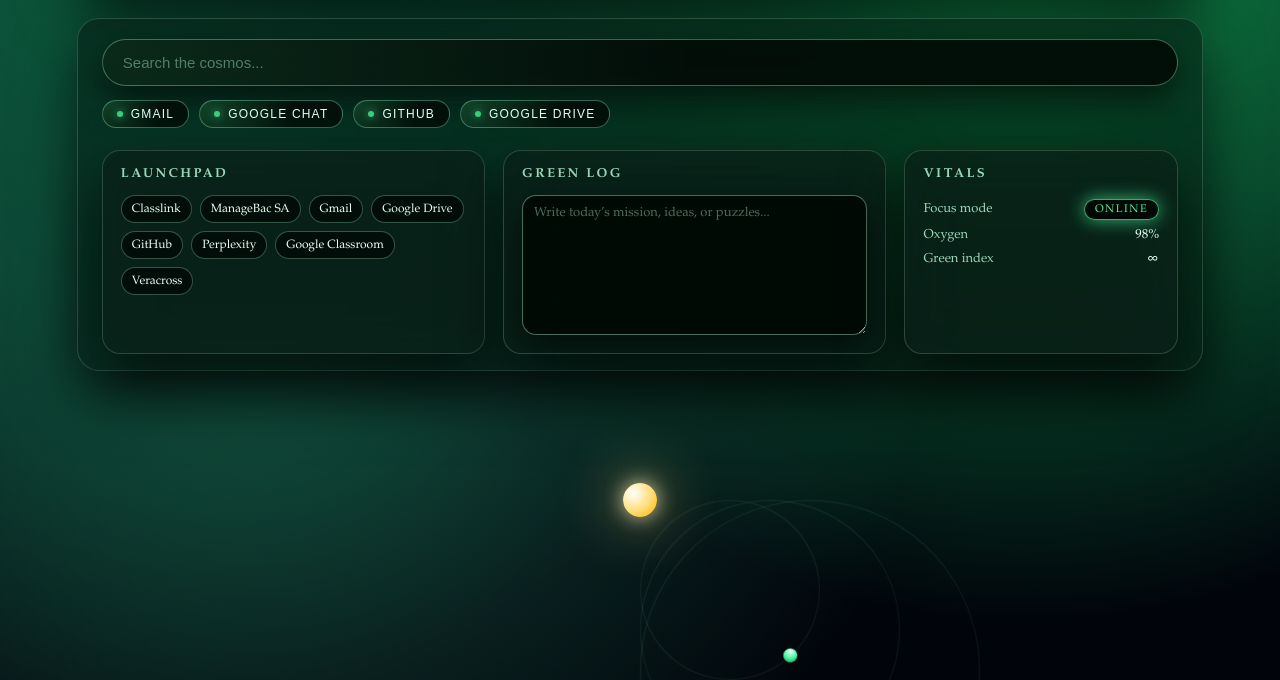
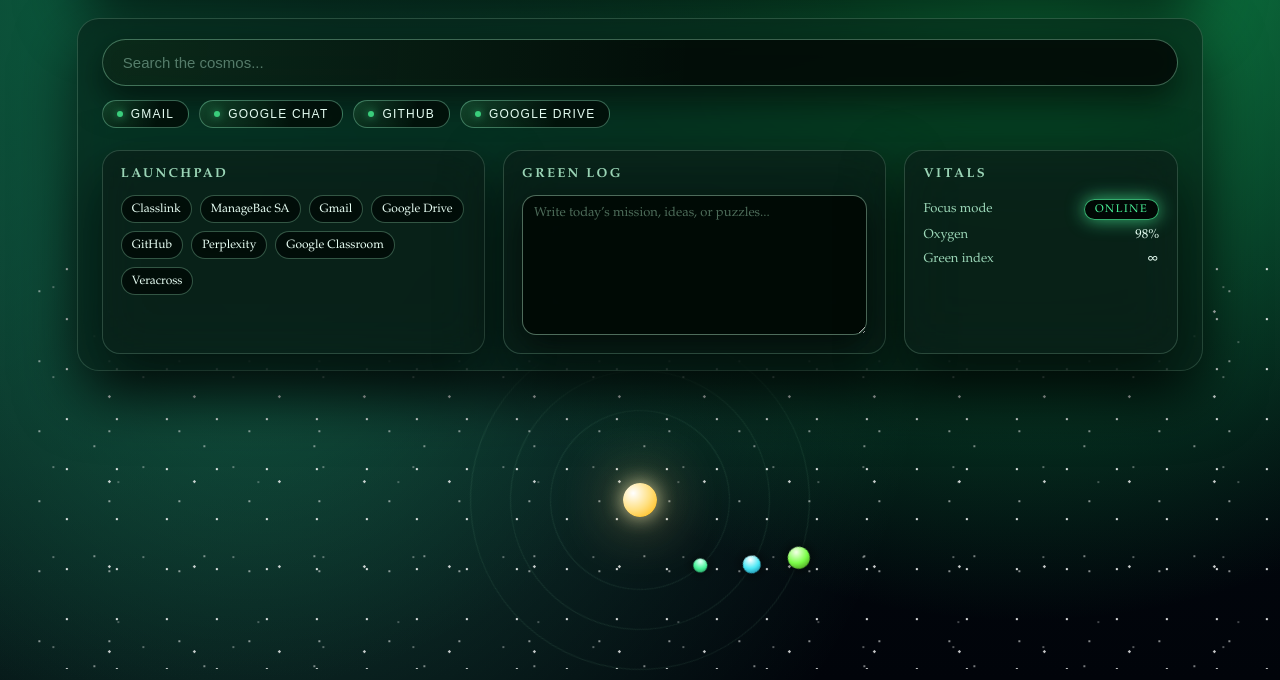
Before and after one commit to Quantumcryptography24/Homepage-tab, a plain HTML site: page index.html in a window 1280 px wide. Shown: the part 120-800 px from the top of the page. Drawn offline with Linux system fonts and the light colour scheme.

Commit message:
Refactor CSS styles and improve gradients
Updated font-family declarations and adjusted opacity values for various layers. Improved background gradient definitions for layers.

```diff
--- a/style.css
+++ b/style.css
@@ -26,19 +26,11 @@ body {
   padding: 0;
   height: 100%;
   width: 100%;
-  font-family: "Palatino Linotype", "Book Antiqua", Palatino, "Times New Roman",
-    serif;
+  font-family: "Palatino Linotype", "Book Antiqua", Palatino, "Times New Roman", serif;
   color: var(--text-main);
 }
 
 body {
-  margin: 0;
-  padding: 0;
-  height: 100%;
-  width: 100%;
-  font-family: "Palatino Linotype", "Book Antiqua", Palatino, "Times New Roman",
-    serif;
-  color: var(--text-main);
   background:
     radial-gradient(circle at 10% 10%, rgba(12, 96, 64, 0.9), transparent 55%),
     radial-gradient(circle at 80% 5%, rgba(19, 178, 90, 0.8), transparent 55%),
@@ -57,35 +49,37 @@ body {
   bottom: 0;
   pointer-events: none;
   background-repeat: repeat;
-  opacity: 0.8;
+  opacity: 0.85;
 }
 
 .layer-back {
   background-image:
-    radial-gradient(1px 1px at 10px 20px, #baffff 0, transparent 50%),
-    radial-gradient(1px 1px at 130px 80px, #e2fff3 0, transparent 50%),
-    radial-gradient(1px 1px at 70px 150px, #ffffff 0, transparent 50%);
+    radial-gradient(circle, rgba(255, 255, 255, 0.95) 0 1px, transparent 1.5px),
+    radial-gradient(circle, rgba(255, 255, 255, 0.75) 0 1px, transparent 1.5px);
+  background-size: 90px 90px, 140px 140px;
+  background-position: 0 0, 40px 30px;
   animation: driftBack 120s linear infinite;
-  filter: blur(1px);
-  opacity: 0.45;
+  opacity: 0.35;
 }
 
 .layer-mid {
   background-image:
-    radial-gradient(1px 1px at 20px 40px, #a8ffe3 0, transparent 50%),
-    radial-gradient(1px 1px at 160px 120px, #e5ffe6 0, transparent 50%),
-    radial-gradient(1px 1px at 90px 190px, #ffffff 0, transparent 50%);
+    radial-gradient(circle, rgba(255, 255, 255, 0.95) 0 1px, transparent 1.5px),
+    radial-gradient(circle, rgba(255, 255, 255, 0.85) 0 1px, transparent 1.5px);
+  background-size: 70px 70px, 110px 110px;
+  background-position: 20px 10px, 55px 35px;
   animation: driftMid 80s linear infinite;
-  opacity: 0.65;
+  opacity: 0.55;
 }
 
 .layer-front {
   background-image:
-    radial-gradient(1px 1px at 25px 25px, #ffffff 0, transparent 55%),
-    radial-gradient(1px 1px at 140px 60px, #dffff8 0, transparent 55%),
-    radial-gradient(1px 1px at 60px 170px, #ffffff 0, transparent 55%);
+    radial-gradient(circle, rgba(255, 255, 255, 1) 0 1.2px, transparent 1.6px),
+    radial-gradient(circle, rgba(255, 255, 255, 0.95) 0 1px, transparent 1.5px);
+  background-size: 50px 50px, 85px 85px;
+  background-position: 10px 15px, 35px 40px;
   animation: driftFront 55s linear infinite;
-  opacity: 0.9;
+  opacity: 0.85;
 }
 
 .space-orbits {
@@ -151,13 +145,6 @@ body {
   transform: translate(-50%, -50%);
   border-radius: 50%;
   box-shadow: 0 0 14px rgba(0, 0, 0, 0.9);
-}.planet {
-  position: absolute;
-  top: 50%;
-  left: 100%;
-  transform: translate(-50%, -50%);
-  border-radius: 50%;
-  box-shadow: 0 0 14px rgba(0, 0, 0, 0.9);
 }
 
 .planet-1 {
@@ -180,10 +167,10 @@ body {
 
 @keyframes orbit-spin {
   from {
-    transform: rotate(0deg);
+    transform: translate(-50%, -50%) rotate(0deg);
   }
   to {
-    transform: rotate(360deg);
+    transform: translate(-50%, -50%) rotate(360deg);
   }
 }
 
@@ -275,8 +262,7 @@ body {
   display: flex;
   flex-direction: column;
   align-items: flex-end;
-  font-family: "Palatino Linotype", "Book Antiqua", Palatino, "Times New Roman",
-    serif;
+  font-family: "Palatino Linotype", "Book Antiqua", Palatino, "Times New Roman", serif;
 }
 
 .clock #time {
@@ -311,8 +297,7 @@ body {
   box-shadow: var(--shadow-small);
   backdrop-filter: blur(16px);
   -webkit-backdrop-filter: blur(16px);
-  transition: border-color 160ms ease, box-shadow 160ms ease, transform 160ms ease,
-    background 220ms ease;
+  transition: border-color 160ms ease, box-shadow 160ms ease, transform 160ms ease, background 220ms ease;
 }
 
 .search-input::placeholder {
@@ -349,8 +334,7 @@ body {
   gap: 8px;
   backdrop-filter: blur(14px);
   -webkit-backdrop-filter: blur(14px);
-  transition: transform 120ms ease, box-shadow 120ms ease, border-color 120ms ease,
-    background 180ms ease;
+  transition: transform 120ms ease, box-shadow 120ms ease, border-color 120ms ease, background 180ms ease;
 }
 
 .chips button::before {
@@ -411,8 +395,7 @@ body {
   background: rgba(1, 10, 7, 0.8);
   backdrop-filter: blur(10px);
   -webkit-backdrop-filter: blur(10px);
-  transition: background 150ms ease, transform 150ms ease, box-shadow 150ms ease,
-    border-color 150ms ease;
+  transition: background 150ms ease, transform 150ms ease, box-shadow 150ms ease, border-color 150ms ease;
 }
 
 .links a:hover {
@@ -430,8 +413,7 @@ body {
   border: 1px solid rgba(196, 255, 219, 0.4);
   padding: 10px 11px;
   font-size: 13px;
-  font-family: "Palatino Linotype", "Book Antiqua", Palatino, "Times New Roman",
-    serif;
+  font-family: "Palatino Linotype", "Book Antiqua", Palatino, "Times New Roman", serif;
   background: rgba(1, 9, 5, 0.9);
   color: var(--text-main);
   outline: none;
```
